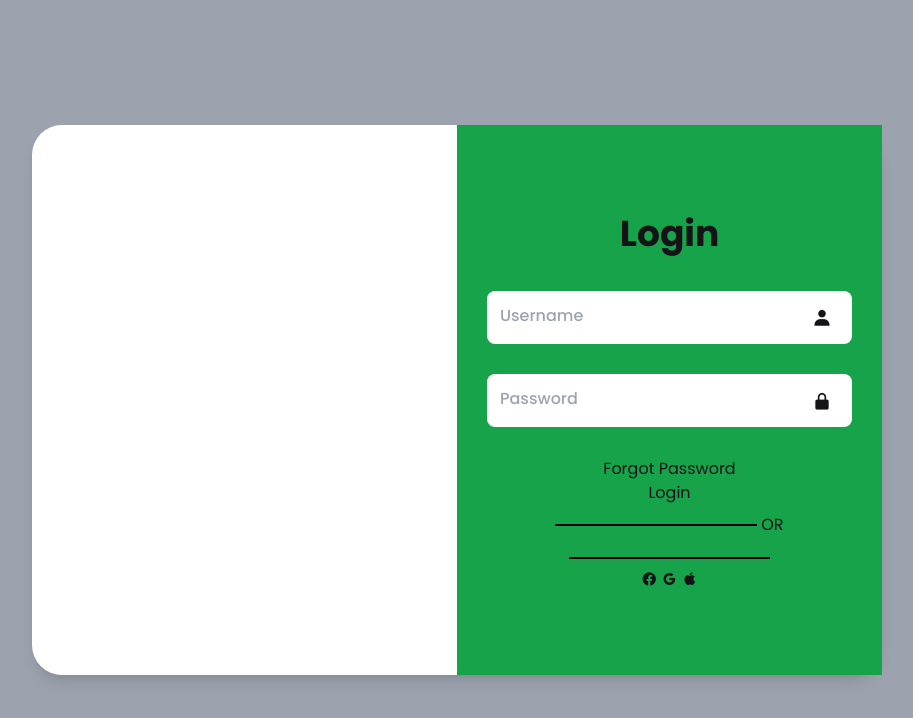
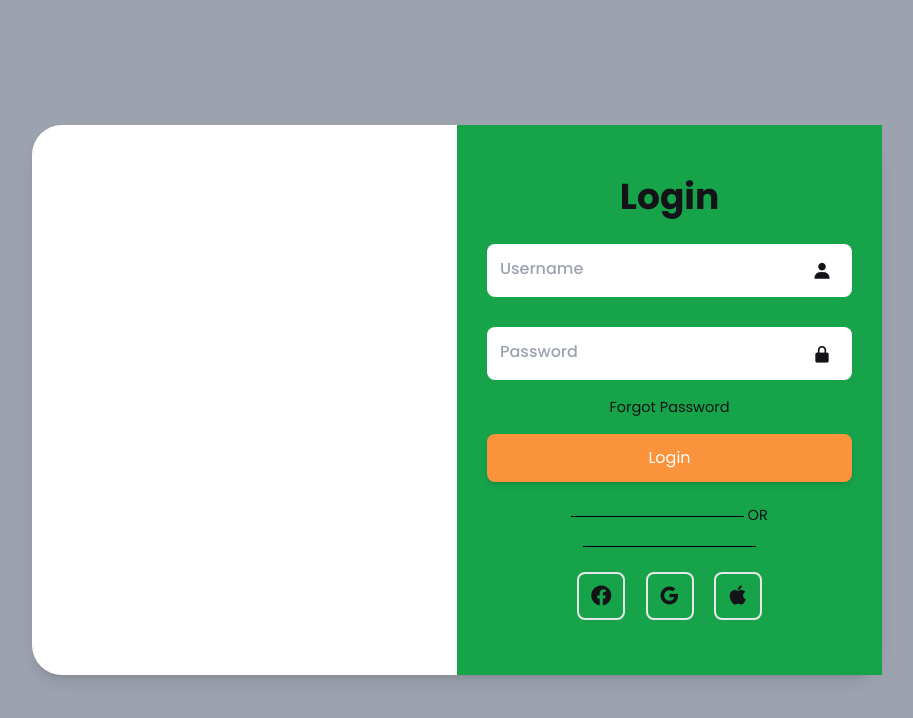
Before and after one commit to ichigokekiii/quickys-pizza, a website: page main/login.html in a window 1280 px wide. Shown: the whole page, without its empty margins (183-1096 px from the left). Drawn offline with nearby package versions, Linux system fonts and the light colour scheme.

Commit message:
login inaayos

```diff
--- a/main/login.html
+++ b/main/login.html
@@ -19,37 +19,37 @@
 
     <div class="container bg-white shadow-lg relative rounded-[30px] w-[850px] h-[550px]">
         <!--form-box login-->
-        <div class="absolute flex items-center text-center text-[#131318] right-0 w-[50%] h-[100%] bg-green-600">
+        <div class="absolute flex items-center text-center text-[#131318] right-0 w-[50%] p-[30px] h-[100%] bg-green-600">
             <form class="w-[100%]">
                 <!--Login-->
-                <h1 class="font-bold text-[36px] -m-[10px] my-0">
+                <h1 class="font-bold text-[36px] -my-[10px] mx-0">
                     Login
                 </h1>
-                <div class="relative m-[30px]">
+                <div class="relative my-[30px]">
                     <input class="placeholder-gray-400 text-base rounded-[8px] outline-none border-none w-[100%] pl-[13px] pr-[50px] pt-[13px] pb-[16px] bg-white text-[13px] text-[#131318] font-medium" type="text" placeholder="Username" required>
                     <i class='bx bxs-user absolute text-[#131318] text-[20px] right-5 top-[50%] -translate-y-[50%]'></i>
                 </div>
                 <!--Password-->
-                <div class="relative m-[30px]">
+                <div class="relative my-[30px]">
                     <input class="placeholder-gray-400 text-base rounded-[8px] outline-none border-none w-[100%] pl-[13px] pr-[50px] pt-[13px] pb-[16px] bg-white text-[13px] text-[#131318] font-medium" type="text" placeholder="Password" required>
                     <i class='bx bxs-lock-alt absolute text-[#131318] text-[20px] right-5 top-[50%] -translate-y-[50%]'></i>
                 </div>
                 <!--Forgot link-->
-                <div class="">
-                    <a href="#">Forgot Password</a>
+                <div class="-my-[15px] mb-[15px]">
+                    <a href="#" class="text-[14.5px] text-[#131318] decoration-none">Forgot Password</a>
                 </div>
-                <button type="submit">Login</button>
+                <button type="submit" class="bg-orange-400 cursor-pointer border-none text-base text-[16px] text-[white] rounded-[8px] shadow-md w-[100%] h-[48px]">Login</button>
                 <!--Break Line-->
-                <p id="line-container" class="mx-8">
-                    <span id="line" class="inline-block bg-black h-0.5 w-12 align-middle"></span>
+                <p id="line-container" class="text-[14.5px] my-[15px]">
+                    <span id="line" class="inline-block bg-black h-[0.5px] w-[12px] align-middle"></span>
                         <span id="text" class="align-middle inline-block py-2">OR</span>
-                    <span id="line" class="inline-block bg-black h-0.5 w-12 align-middle"></span>
+                    <span id="line" class="inline-block bg-black h-[0.5px] w-[12px] align-middle"></span>
                 </p>
                 <!--Socials ng ina mo-->
-                <div class="">
-                    <a href="#"><i class='bx bxl-facebook-circle'></i></a>
-                    <a href="#"><i class='bx bxl-google'></i></a>
-                    <a href="#"><i class='bx bxl-apple'></i></a>
+                <div>
+                    <a href="#"><i class='bx bxl-facebook-circle inline-flex text-[24px] text-[#131318] decoration-none mx-[8px] p-[10px] border-[2px] rounded-[8px]'></i></a>
+                    <a href="#"><i class='bx bxl-google inline-flex text-[24px] text-[#131318] decoration-none mx-[8px] p-[10px] border-[2px] rounded-[8px]'></i></a>
+                    <a href="#"><i class='bx bxl-apple inline-flex text-[24px] text-[#131318] decoration-none mx-[8px] p-[10px] border-[2px] rounded-[8px]'></i></a>
                 </div>
             </form>
         </div>
```
